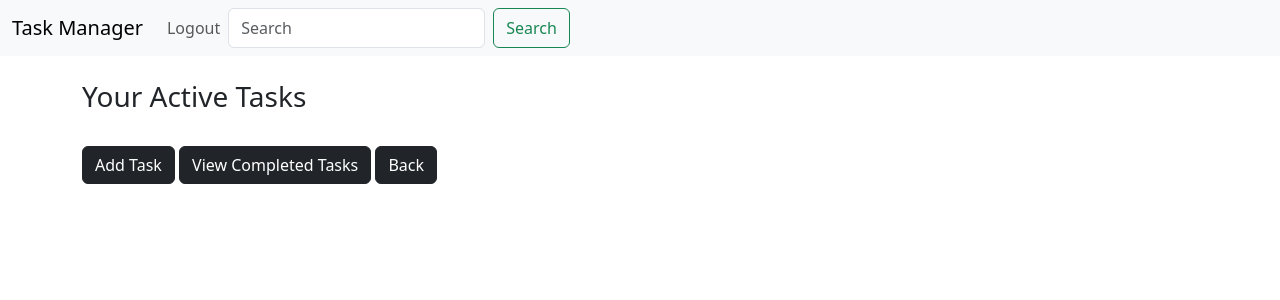
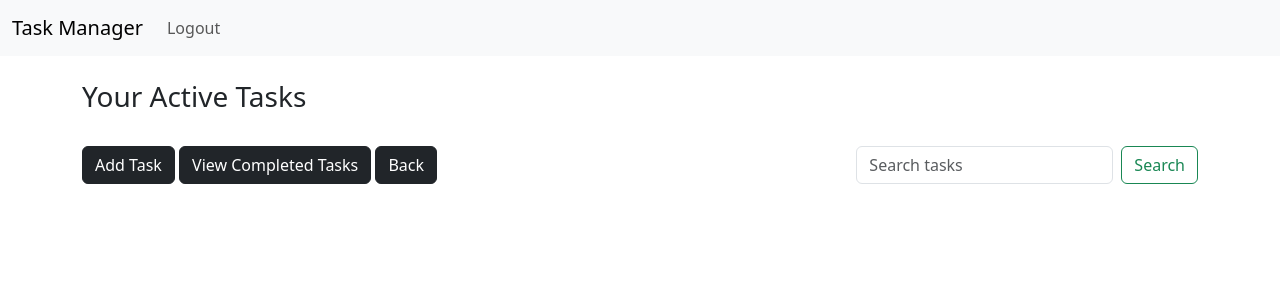
Before and after one commit to kotolada/task_manager, a Django app: page /task_list/ in a window 1280 px wide. Shown: the top 300 px of the page. Run offline with Django 5.2, Linux system fonts and the light colour scheme; the visitor is signed in with stand-in values (Sample User, id 1); data that the repository does not hold is empty.

Commit message:
Added search, fixed appearance

```diff
--- a/task_manager/templates/add_task.html
+++ b/task_manager/templates/add_task.html
@@ -32,10 +32,12 @@
                         </div>
                     {% endif %}
                 </div>
+            </div>
         {% endfor %}
-        <br/>
-        <button type="submit" class="btn btn-dark">Add Task</button>
+        <div class="d-flex justify-content-between mt-3">
+            <button type="submit" class="btn btn-success">Add Task</button>
             <a href="{% url 'home' %}" class="btn btn-dark">Back</a>
+        </div>
     </form>
 </div>
 
--- a/task_manager/templates/navbar.html
+++ b/task_manager/templates/navbar.html
@@ -11,10 +11,6 @@
                 <li class="nav-item">
                     <a class="nav-link" href="{% url 'logout' %}">Logout</a>
                 </li>
-                <form class="d-flex" role="search">
-                    <input class="form-control me-2" type="search" placeholder="Search" aria-label="Search">
-                    <button class="btn btn-outline-success" type="submit">Search</button>
-                  </form>
              {% else %}
                 <li class="nav-item">
                     <a class="nav-link" href="{% url 'login' %}">Login</a>
--- a/task_manager/templates/task_list.html
+++ b/task_manager/templates/task_list.html
@@ -3,9 +3,18 @@
 {% block content %}
 <h3>Your Active Tasks</h3>
 <br/>
-<a href="{% url 'add_task' %}" class="btn btn-dark">Add Task</a>
-<a href="{% url 'completed_tasks' %}" class="btn btn-dark">View Completed Tasks</a>
-<a href="{% url 'home' %}" class="btn btn-dark">Back</a>
+<div class="d-flex justify-content-between">
+    <div>
+        <a href="{% url 'add_task' %}" class="btn btn-dark">Add Task</a>
+        <a href="{% url 'completed_tasks' %}" class="btn btn-dark">View Completed Tasks</a>
+        <a href="{% url 'home' %}" class="btn btn-dark">Back</a>
+    </div>
+    <form method="GET" action="{% url 'task_list' %}" class="d-flex ms-auto">
+        <input class="form-control me-2" type="search" name="q" placeholder="Search tasks" value="{{ request.GET.q }}">
+        <button class='btn btn-outline-success' type="submit">Search</button>
+    </form>
+</div>
+
 <br/>
 <br/>
 <div class="row">
--- a/task_manager/views.py
+++ b/task_manager/views.py
@@ -5,6 +5,8 @@ from .forms import RegisterUserForm, AddTaskForm
 from .models import Task
 from django.contrib.auth.decorators import login_required
 from django.utils import timezone
+from django.contrib.postgres.search import SearchVector
+
 
 
 def home(request):
@@ -91,6 +93,16 @@ def delete_task(request, pk):
 
 @login_required
 def task_list(request):
+    query = request.GET.get('q', '')
+    tasks = Task.objects.filter(user=request.user, task_status=Task.Status.IN_PROGRESS)
+
+    # Adding search functionality
+    if query:
+        tasks = Task.objects.annotate(
+            search=SearchVector('task_name', 'task_description') # Search in both name and desc
+        ).filter(search=query, user=request.user, task_status=Task.Status.IN_PROGRESS)
+
+    # Adding the 'DONE' button to update the task status in the db
     if request.method == "POST":
         task_id = request.POST.get('id')
         try:
@@ -102,13 +114,23 @@ def task_list(request):
             messages.error(request, "Task not found or you don't have permission to update it.")
         return redirect('task_list')
 
+    # Adding a timezone variable to enable comparison in the template
     now = timezone.now()
-    tasks = Task.objects.filter(user=request.user, task_status=Task.Status.IN_PROGRESS)
     tasks = tasks.order_by('due_date')
-    return render(request, 'task_list.html', {'tasks': tasks, 'now': now})
+    return render(request, 'task_list.html', {'tasks': tasks, 'now': now, 'query': query})
 
 @login_required
 def completed_tasks(request):
+    query = request.GET.get('q', '')
+
+    tasks = Task.objects.filter(user=request.user, task_status=Task.Status.DONE)
+
+    # Adding search functionality
+    if query:
+        tasks = Task.objects.annotate(
+            search=SearchVector('task_name', 'task_description') # Search in both name and desc
+        ).filter(search=query, user=request.user, task_status=Task.Status.DONE)
+
     if request.method == "POST":
         task_id = request.POST.get('id')
         try:
@@ -120,6 +142,5 @@ def completed_tasks(request):
             messages.error(request, "Task not found or you don't have permission to update it.")
         return redirect('task_list')
 
-    tasks = Task.objects.filter(user=request.user, task_status=Task.Status.DONE)
     tasks = tasks.order_by('-due_date')
-    return render(request, 'completed_tasks.html', {'tasks': tasks})
+    return render(request, 'completed_tasks.html', {'tasks': tasks, 'query': query})
```
Also changed, not shown: task_manager/templates/completed_tasks.html (+10 -2 lines), task_manager/templates/edit_task.html (+21 -5 lines). Lines whose indentation alone changed are shown as unchanged.
